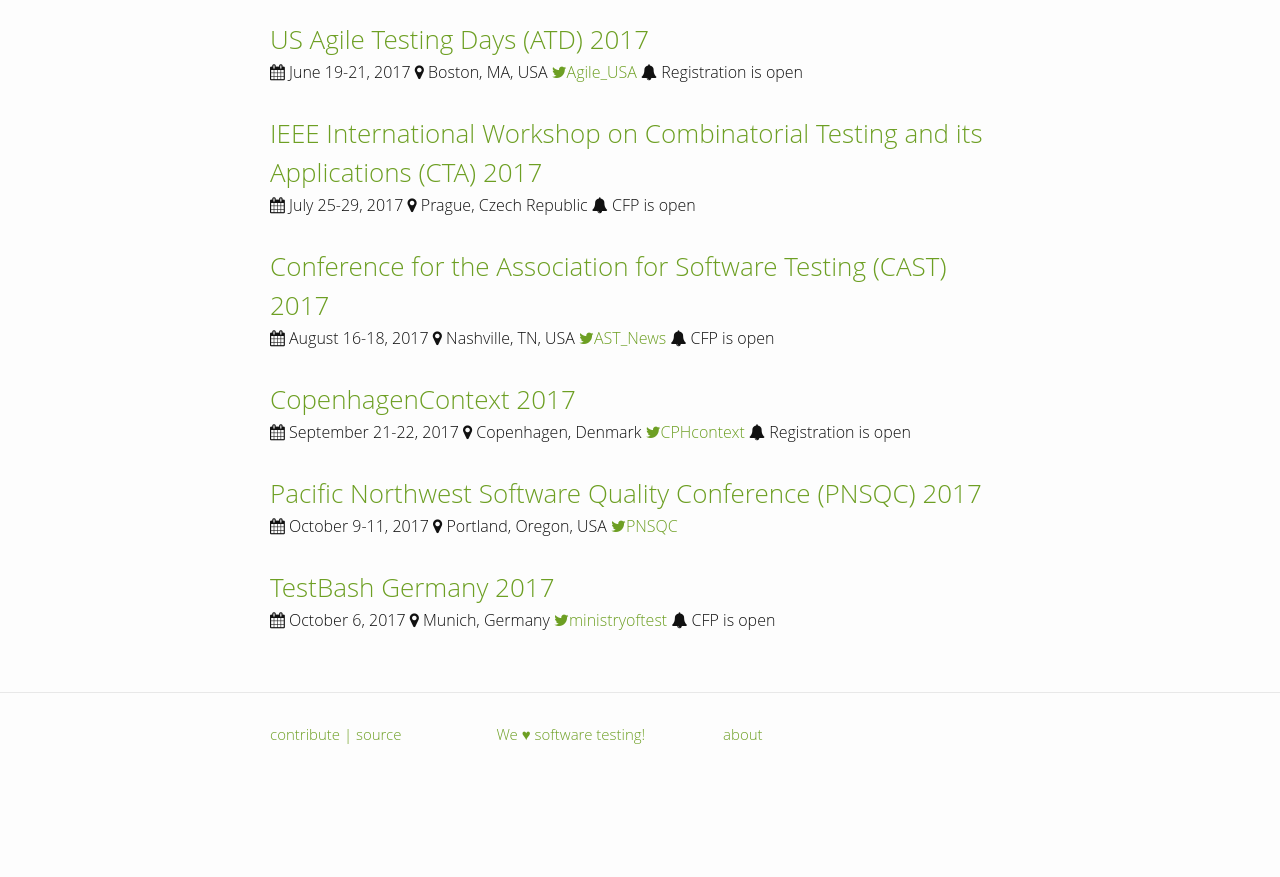
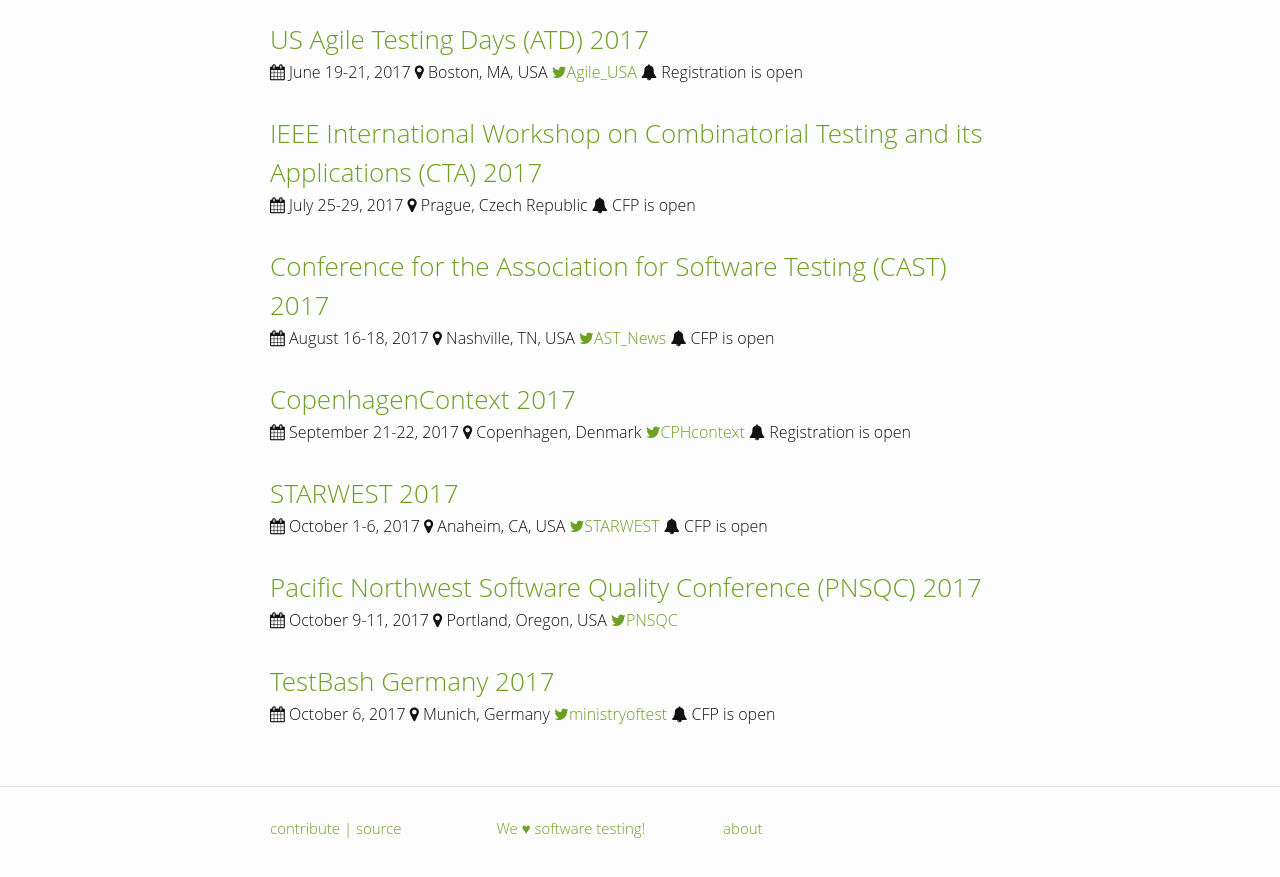
Before and after one commit to TestingConferences/testingconferences.github.io, a Jekyll site: the page built from index.html, in a window 1280 px wide and 900 px high, scrolled down 2658 px. Shown: the top 877 px of the window. Built offline with Jekyll 4.4.1, drawn with Linux system fonts in a browser that asks for light colours; before the commit the page ends 3464 px from its top, so only the background shows below that.

Commit message:
Add STARWEST 2017

```diff
--- a/_data/current.yml
+++ b/_data/current.yml
@@ -199,6 +199,13 @@
   twitter: CPHcontext
   status: Registration is open
 
+- name: STARWEST 2017
+  location: Anaheim, CA, USA
+  dates: "October 1-6, 2017"
+  url: https://starwest.techwell.com/
+  twitter: STARWEST
+  status: CFP is open
+
 - name: Pacific Northwest Software Quality Conference (PNSQC) 2017
   location: Portland, Oregon, USA
   dates: "October 9-11, 2017"
```
